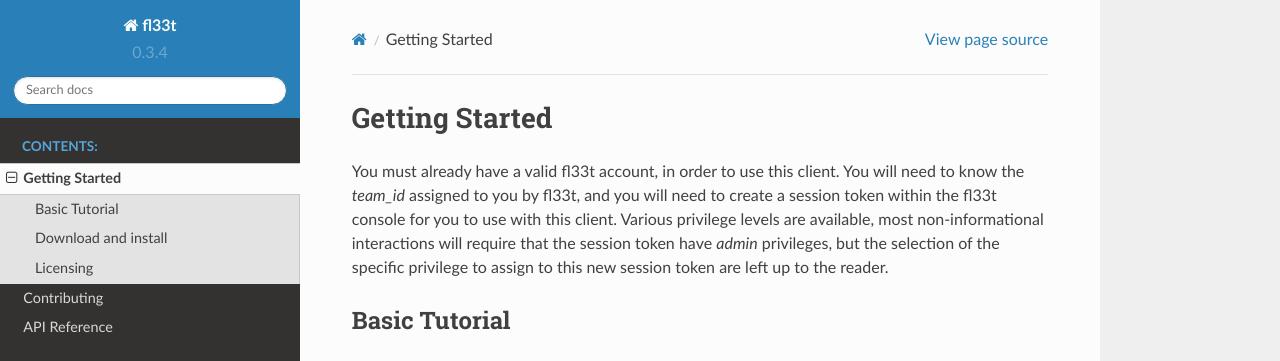
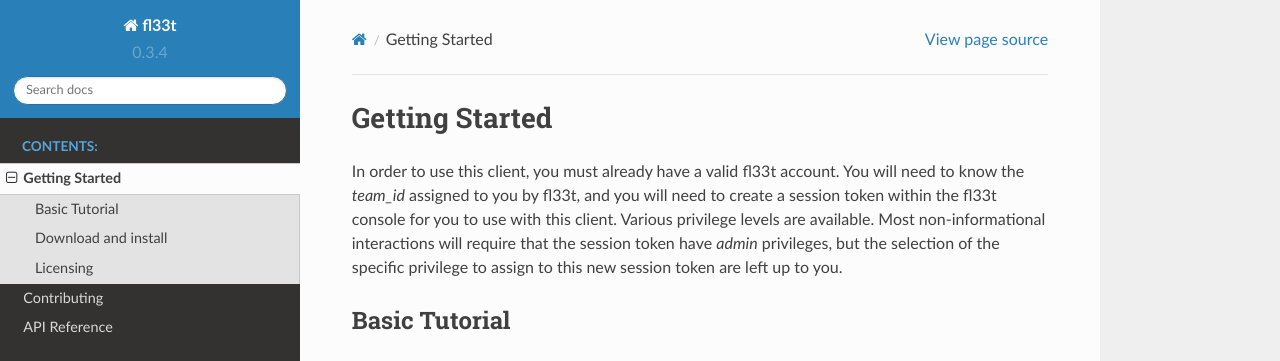
Before and after one commit to fictive-kin/fl33t-client, a Sphinx documentation site: the page built from docs/getting_started.rst, in a window 1280 px wide and 1156 px high. Shown: the top 361 px of the window. Built offline with Sphinx 7.4.7 and the Read the Docs theme 2.0.0, drawn with Linux system fonts in a browser that asks for light colours.

Commit message:
Updated getting_started.rst

```diff
--- a/docs/getting_started.rst
+++ b/docs/getting_started.rst
@@ -1,13 +1,13 @@
 Getting Started
 ===============
 
-You must already have a valid fl33t account, in order to use this client.
+In order to use this client, you must already have a valid fl33t account.
 You will need to know the `team_id` assigned to you by fl33t, and you will
 need to create a session token within the fl33t console for you to use with
-this client. Various privilege levels are available, most non-informational
+this client. Various privilege levels are available. Most non-informational
 interactions will require that the session token have `admin` privileges, but
 the selection of the specific privilege to assign to this new session token are
-left up to the reader.
+left up to you.
 
 Basic Tutorial
 --------------
```
